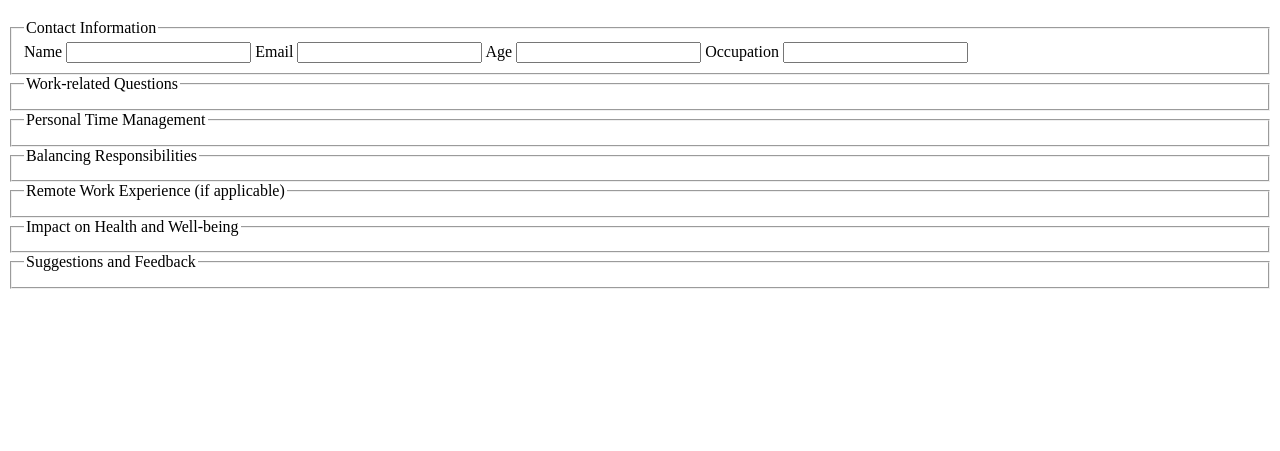
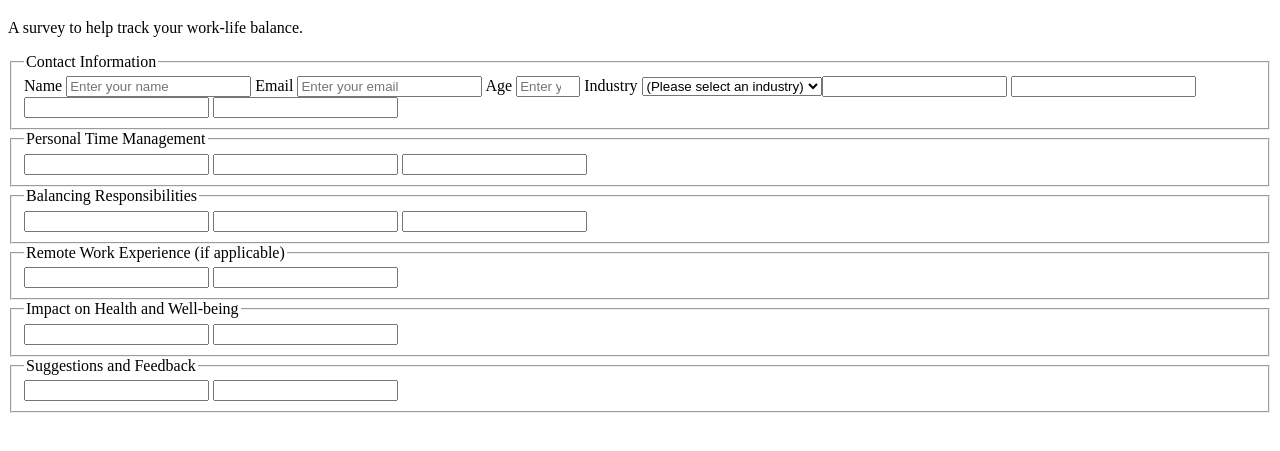
Before and after one commit to JackStendeback/WorkLife-Balance-Survey, a plain HTML site: page index.html in a window 1280 px wide. Shown: the part 61-512 px from the top of the page. Drawn offline with Linux system fonts and the light colour scheme.

Commit message:
contact information section of the survey - questions are complete

```diff
--- a/index.html
+++ b/index.html
@@ -6,46 +6,101 @@
     <title>WorkLife-Balance-Survey</title>
 </head>
 <body>
-    <h1>WorkLife-Balance-Survey</h1>
-    <form>
+    <h1 id="title">WorkLife-Balance-Survey</h1>
+    <p id="description">A survey to help track your work-life balance.</p>
+    <form id="survey-form">
         <fieldset>
             <legend>Contact Information</legend>
 
-            <label>Name</label>
+            <label id="name-label">Name</label>
+            <input id="name" type="text" placeholder="Enter your name">
+
+            <label id="email-label">Email</label>
+            <input id="email" required placeholder="Enter your email">
+
+            <label id="number-label">Age</label>
+            <input type="number" id="number" min="1" max="102" placeholder="Enter your current age">
+
+            <label>Industry</label>
+            <select id="dropdown" name="dropdown">
+                <option>(Please select an industry)</option>
+                <option>Technology</option>
+                <option>Healthcare</option>
+                <option>Finance</option>
+                <option>Education</option>
+                <option>Hospitality and Tourism</option>
+        </fieldset>
+
+        <fieldset>
+            <legend>Work-related Questions</legend>
+
+            <label></label>
             <input>
 
-            <label>Email</label>
+            <label></label>
             <input>
 
-            <label>Age</label>
+            <label></label>
             <input>
 
-            <label>Occupation</label>
+            <label></label>
             <input>
         </fieldset>
 
         <fieldset>
-            <legend>Work-related Questions</legend>
-        </fieldset>
+            <legend>Personal Time Management</legend>
 
-        <fieldset>
-            <legend>Personal Time Management</legend>
+            <label></label>
+            <input>
+
+            <label></label>
+            <input>
+
+            <label></label>
+            <input>
         </fieldset>
 
         <fieldset>
             <legend>Balancing Responsibilities</legend>
+
+            <label></label>
+            <input>
+
+            <label></label>
+            <input>
+
+            <label></label>
+            <input>
         </fieldset>
 
         <fieldset>
             <legend>Remote Work Experience (if applicable)</legend>
+
+            <label></label>
+            <input>
+
+            <label></label>
+            <input>
         </fieldset>
 
         <fieldset>
             <legend>Impact on Health and Well-being</legend>
+
+            <label></label>
+            <input>
+
+            <label></label>
+            <input>
         </fieldset>
 
         <fieldset>
             <legend>Suggestions and Feedback</legend>
+
+            <label></label>
+            <input>
+
+            <label></label>
+            <input>
         </fieldset>
     </form>
 </body>
```
Also changed, not shown: 1 other file.
